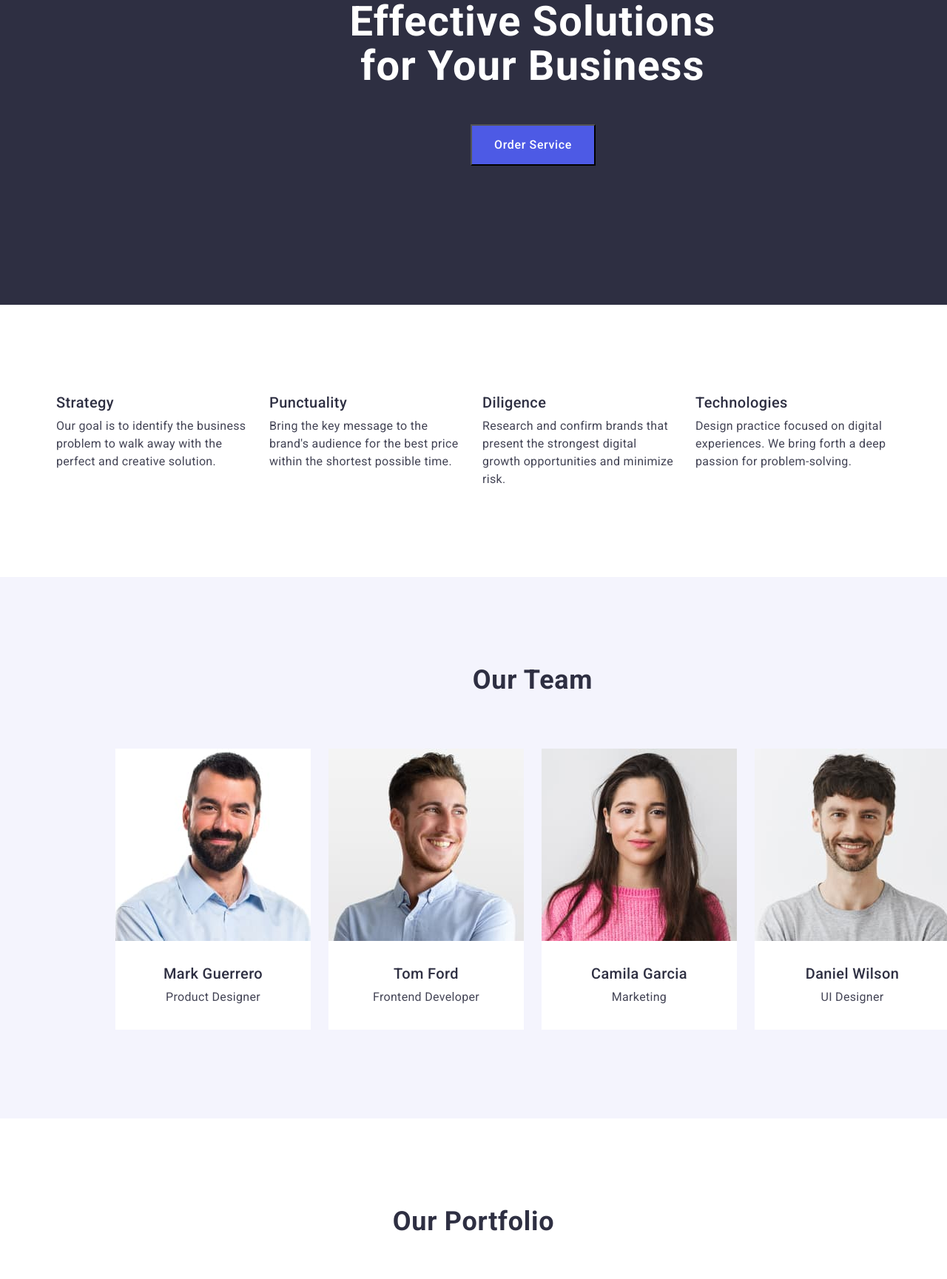
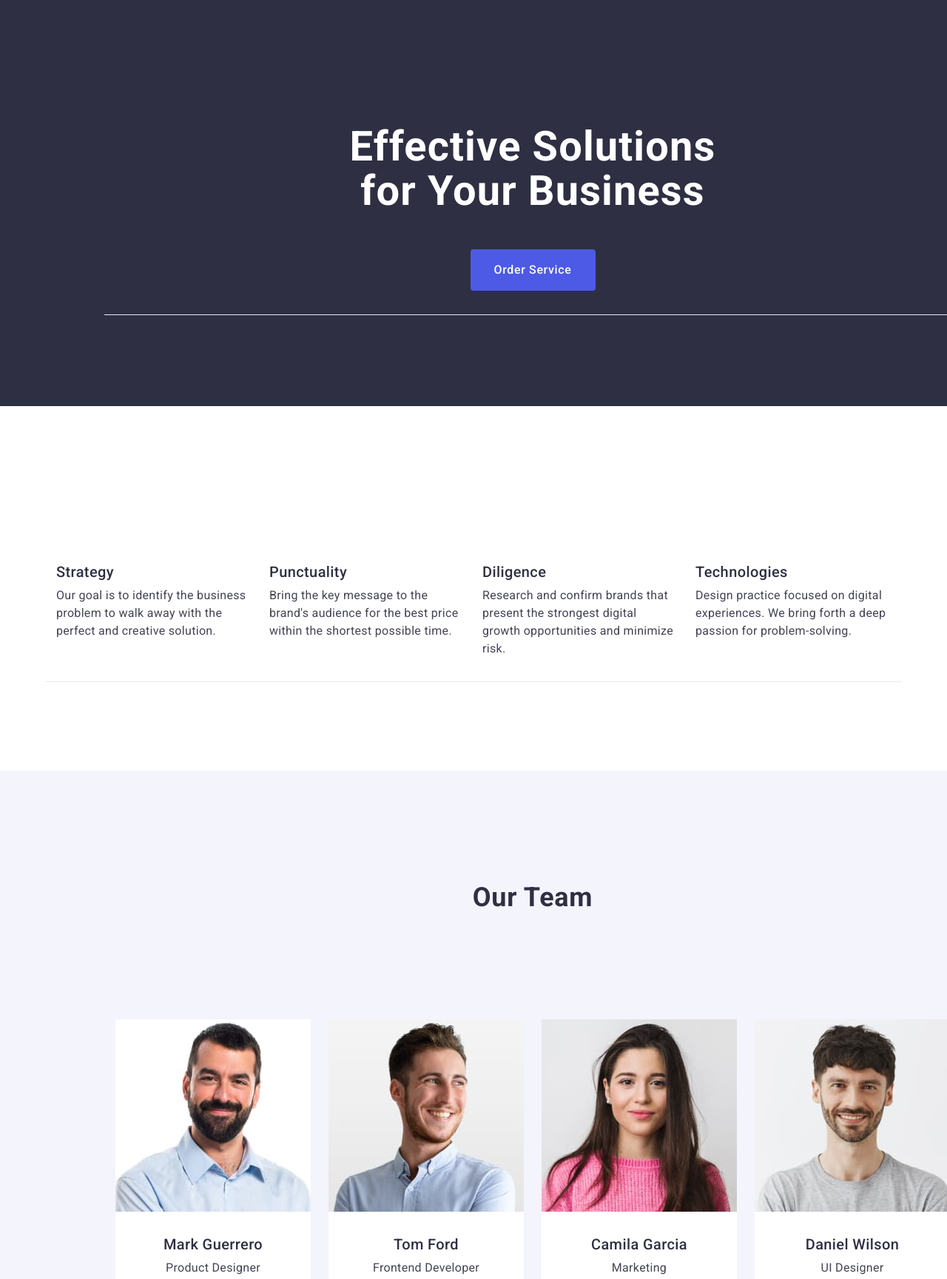
Before and after one commit to Yuliia-Voloshyna/goit-markup-hw-05, a plain HTML site: page index.html in a window 1280 px wide. Shown: the part 320-2049 px from the top of the page at 74% size. Drawn offline with nearby package versions, Linux system fonts and the light colour scheme.

Commit message:
editing html, css

```diff
--- a/css/styles.css
+++ b/css/styles.css
@@ -75,6 +75,7 @@ footer {
 .container {
   display: flex;
   justify-content: space-between;
+  border-bottom: 1px solid #e7e9fc;
 }
 
 .nav {
@@ -99,7 +100,7 @@ justify-content: space-between;
 
 .menu {
   display: flex;
-  column-gap: 40px;
+  gap: 40px;
 }
 
 .menu-link {
@@ -123,7 +124,7 @@ justify-content: space-between;
 
 .address {
   display: flex;
-  column-gap: 24px;
+  gap: 40px;
 }
 
 .address-link {
@@ -144,7 +145,7 @@ justify-content: space-between;
 
 /* #endregion Header */
 
-/* region Hero */
+/* #region Hero */
 
 .hero {
   background: #2e2f42;
@@ -152,6 +153,13 @@ justify-content: space-between;
   margin-top: 60px;
   width: 1440px;
   height: 600px;
+  padding-top: 188px;
+  padding-bottom: 188px;
+}
+
+.container-hero {
+  display: flex;
+  flex-direction: column;
 }
 
 .hero-title {
@@ -161,12 +169,11 @@ justify-content: space-between;
   letter-spacing: 0.02em;
   text-align: center;
   color: #fff;
-  padding-top: 188px;
-  margin-left: 472px;
+  max-width: 496px;
+  text-align: center;
   margin-right: auto;
+  margin-left: auto;
   padding-bottom: 48px;
-  width: 496px;
-  text-align: center;
 }
 
 .hero-button {
@@ -177,11 +184,14 @@ justify-content: space-between;
   color: #fff;
   background-color: #4d5ae5;
   cursor: pointer;
-  margin-bottom: 188px;
-  margin-left: 636px;
+  min-width: 169px;
+  max-width: 169px;
+  height: 56px;
+  display: block;
+  border: none;
+  border-radius: 4px;
+  margin-left: auto;
   margin-right: auto;
-  width: 169px;
-  height: 56px;
 }
 
 .hero-button:hover,
@@ -191,13 +201,18 @@ justify-content: space-between;
   cursor: pointer;
 }
 
-/* endregion Hero */
+/* #endregion Hero */
 
-/* region section 1 */
+/* #region section 1 */
+
+.section-advantages {
+  padding-top: 120px;
+  padding-bottom: 120px;
+}
 
 .advantages-menu {
   display: flex;
-  column-gap: 24px;
+  gap: 24px;
 }
 
 .advantages-item {
@@ -206,8 +221,7 @@ justify-content: space-between;
   line-height: 1.2;
   letter-spacing: 0.02em;
   color: #2e2f42;
-  padding-bottom: 8px;
-
+  margin-bottom: 8px;
 }
 
 .address-item-descr {
@@ -216,19 +230,24 @@ justify-content: space-between;
   letter-spacing: 0.02em;
   color: #434455;
   width: 264px;
-
 }
 
-/* endregion section 1 */
+/* #endregion section 1 */
 
-/* region section 2 */
+/* #region section 2 */
+
+.container {
+  display: flex;
+  flex-direction: column;
+  padding-top: 32px;
+  padding-bottom: 32px;
+}
 
 .section-our-team {
   background: #f4f4fd;
-  margin-top: 60px;
-  margin-bottom: 60px;
   width: 1440px;
-  height: 732px;
+  padding-top: 120px;
+  padding-bottom: 120px;
 }
 .section-our-team-title {
   font-weight: 700;
@@ -240,18 +259,18 @@ justify-content: space-between;
   color: #2e2f42;
   margin-left: auto;
   margin-right: auto;
-  padding-top: 120px;
+  margin-bottom: 72px;
 }
 
 .our-team-menu {
   display: flex;
-  column-gap: 24px;
+  gap: 24px;
   padding-top: 72px;
 }
 
 .our-team-menu-item {
   background-color: #ffffff;
-  width: calc(100%/4);
+  width: calc((100%-72px / 4));
   margin-bottom: 120px;
 }
 
@@ -278,12 +297,14 @@ justify-content: space-between;
   color: #434455;
   margin-bottom: 32px;
 }
-/* endregion section 2 */
+/* #endregion section 2 */
 
-/* region section 3 */
+/* #region section 3 */
 
 .section-our-portfolio {
   background-color: #fff;
+  padding-top: 120px;
+  padding-bottom: 120px;
 }
 
 .section-our-portfolio-title {
@@ -296,7 +317,7 @@ background-color: #fff;
   color: #2e2f42;
   margin-right: auto;
   margin-left: auto;
-
+  margin-bottom: 72px;
 }
 
 .our-portfolio-menu {
@@ -328,14 +349,18 @@ column-gap: 24px;
   padding-left: 16px;
 }
 
-/* endregion section 3 */
+/* #endregion section 3 */
 
-/* region footer */
+/* #region footer */
+
+.footer {
+  padding-top: 100px;
+  padding-bottom: 100px;
+}
 
 .container-footer {
   display: flex;
-  flex-direction:column;
-  margin-top: 60px;
+  flex-direction: column;
 }
 
 .footer-logo {
@@ -346,10 +371,9 @@ column-gap: 24px;
   letter-spacing: 0.03em;
   text-transform: uppercase;
   color: #4d5ae5;
-  padding-top: 100px;
-  padding-bottom: 16px;
+  margin-bottom: 16px;
   width: 1440px;
-    height: 312px;
+  display: inline-block;
 }
 
 .footer-span {
@@ -361,7 +385,6 @@ column-gap: 24px;
   line-height: 1.5;
   letter-spacing: 0.02em;
   color: #f4f4fd;
-  margin-bottom: 100px;
   width: 264px;
 }
-/* endregion footer */
+/* #endregion footer */
--- a/index.html
+++ b/index.html
@@ -62,7 +62,7 @@
     <main>
       <!-- #region hero -->
       <section class="hero">
-        <div>
+        <div class="container container-hero">
           <h1 class="hero-title">Effective Solutions for Your Business</h1>
           <button class="hero-button" type="button">Order Service</button>
         </div>
@@ -70,7 +70,7 @@
       <!-- #endregion hero -->
 
       <!-- #region section 1 -->
-      <section class="section-advantages section-paddings">
+      <section class="section-advantages">
         <div class="container">
           <h2 class="advantages-title">Advantages</h2>
           <ul class="advantages-menu">
@@ -108,9 +108,9 @@
       <!-- #endregion section 1 -->
 
       <!-- #region section 2 -->
-      <section class="section-our-team section-paddin">
-        <h2 class="section-our-team-title">Our Team</h2>
+      <section class="section-our-team">
         <div class="container">
+          <h2 class="section-our-team-title">Our Team</h2>
           <ul class="our-team-menu">
             <li class="our-team-menu-item">
               <img
@@ -161,10 +161,10 @@
       </section>
       <!-- #endregion section 2 -->
 
-      <!-- region section 3 -->
-      <section class="section-our-portfolio section-paddings">
-        <h2 class="section-our-portfolio-title">Our Portfolio</h2>
+      <!-- #region section 3 -->
+      <section class="section-our-portfolio">
         <div class="container">
+          <h2 class="section-our-portfolio-title">Our Portfolio</h2>
           <ul class="our-portfolio-menu">
             <li class="our-portfolio-menu-list">
               <img
@@ -235,7 +235,7 @@
           </ul>
         </div>
       </section>
-      <!-- endregion section 3 -->
+      <!-- #endregion section 3 -->
     </main>
 
     <!-- #region footer -->
```
Lines whose indentation alone changed are shown as unchanged.
